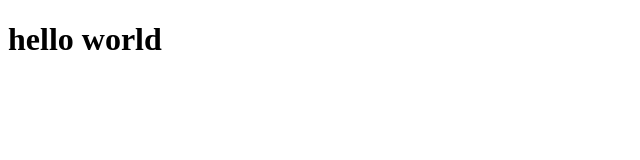
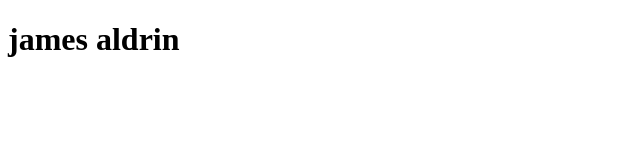
Before and after one commit to jamesaldrin22/internship-day-1, a plain HTML site: page index.html in a window 1280 px wide. Shown: the whole page, without its empty margins (0-640 px from the left). Drawn offline with Linux system fonts and the light colour scheme.

Commit message:
hello world changed to jaims aldrin

```diff
--- a/index.html
+++ b/index.html
@@ -1,3 +1,3 @@
  <!DOCTYPE html>
- <h1>hello world</h1>
+ <h1>james aldrin</h1>
  </html>
```
